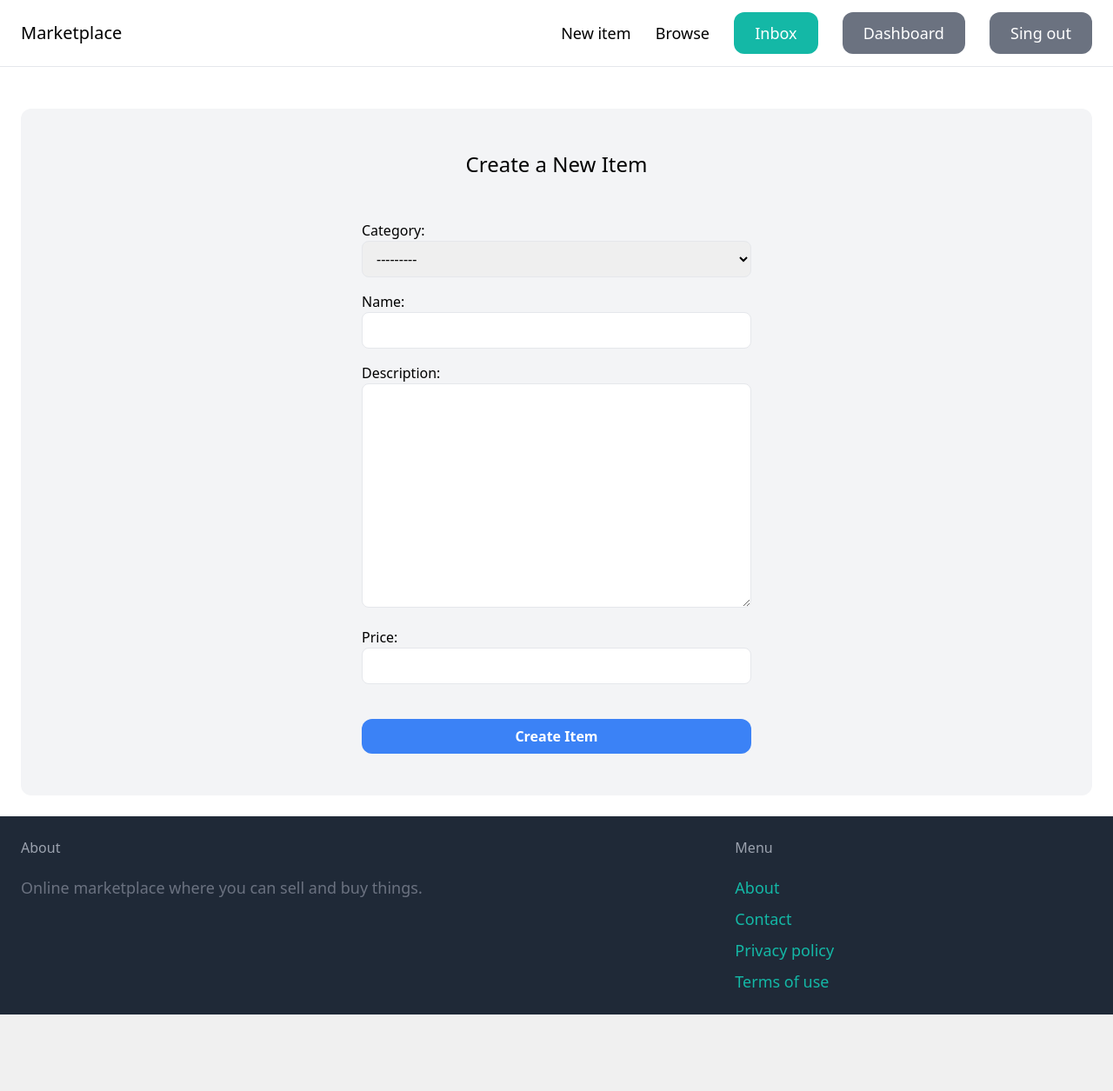
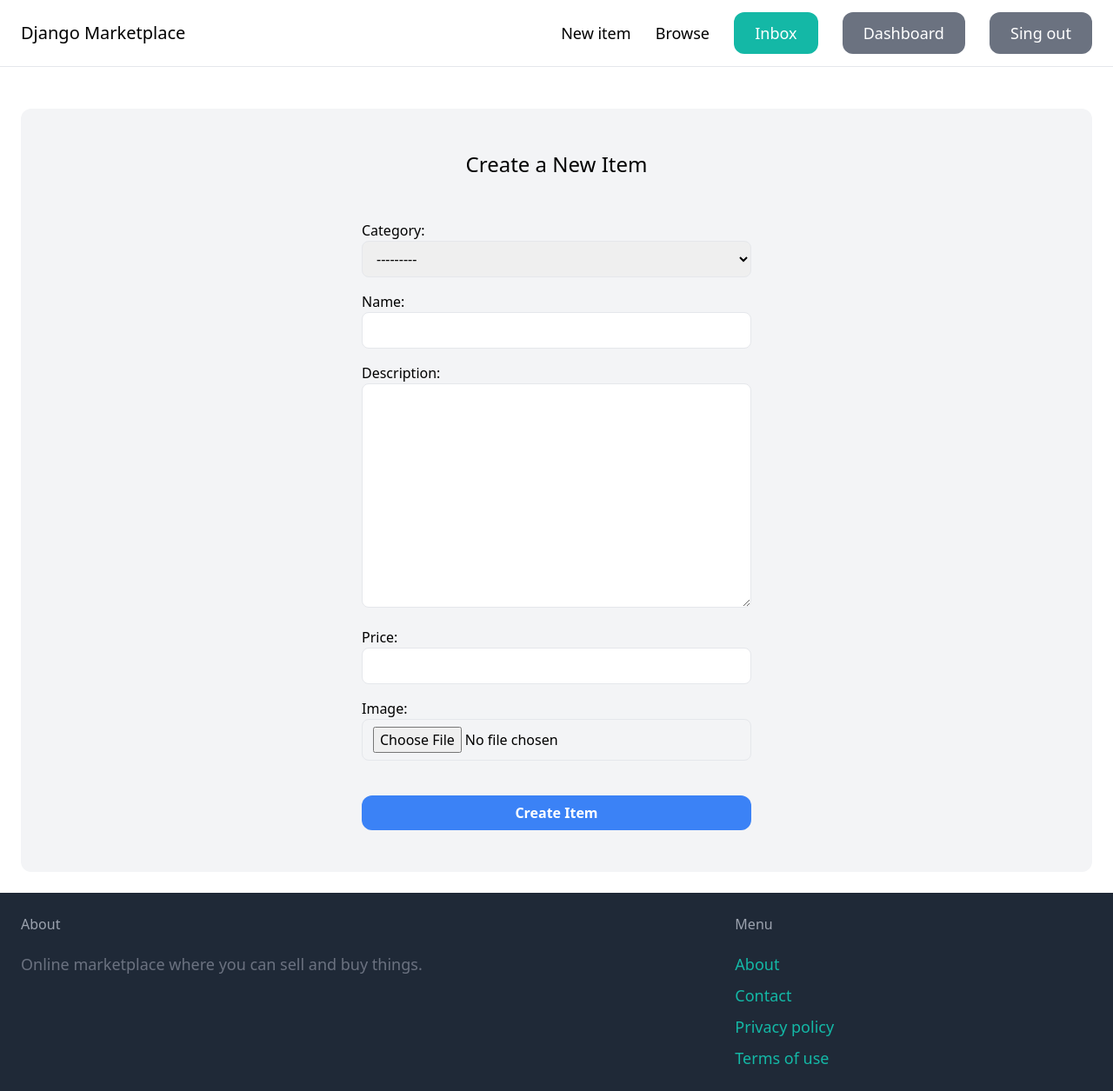
Before and after one commit to WiktorGal/Django-market, a Django app: page /items/new/ in a window 1280 px wide. Shown: the whole page at 87% size. Before the commit the page ends 1167 px from the top, so only its background shows below. Run offline with Django 4.2, Linux system fonts and the light colour scheme; a user stored in the database is signed in; data comes from the database, SQL or seed files in the repository; both versions use the stored data as it was after the commit; some libraries are stand-ins or nearby versions.

Commit message:
image form fix

```diff
--- a/core/templates/core/base.html
+++ b/core/templates/core/base.html
@@ -8,7 +8,7 @@
 </head>
 <body>
     <nav class="px-6 py-6 flex justify-between items-center border-b border-gray-200" ">
-        <a href="/" class="text-xl fornt-semibold">Marketplace</a>
+        <a href="/" class="text-xl fornt-semibold">Django Marketplace</a>
 
         <div class="space-x-6">
             <a href="{% url 'item:new' %}" class="text-lg fornt-semibold hover:text-gray-500">New item</a>
--- a/item/forms.py
+++ b/item/forms.py
@@ -33,6 +33,6 @@ class EditItemFrom(forms.ModelForm):
                 'class': INPUT_CLASSES
             }),
             'image': forms.FileInput(attrs={
-                'class': INPUT_CLASSES
+                'class': 'w-full py-2 px-3 rounded-lg border focus:outline-none focus:ring-2 focus:ring-blue-400'  # Corrected class here
             })
         }
--- a/item/templates/item/form.html
+++ b/item/templates/item/form.html
@@ -28,11 +28,11 @@
     </div>
 
     <div class="mb-4">
-        {{ form.imageFile.label_tag }}
-        {{ form.imageFile }}
+      {{ form.image.label_tag }}
+      {{ form.image }}
     </div>
 
-    {{ form.csrf_token }}
+    {% csrf_token %}
 
     <button class="mt-6 w-full bg-blue-500 hover:bg-blue-700 text-white font-bold py-2 px-4 rounded-xl focus:outline-none focus:shadow-outline" type="submit">
       Create Item
```
Also changed, not shown: db.sqlite3, media/item_images/istockphoto-483960103-612x612.jpg (added). Lines whose indentation alone changed are shown as unchanged.
